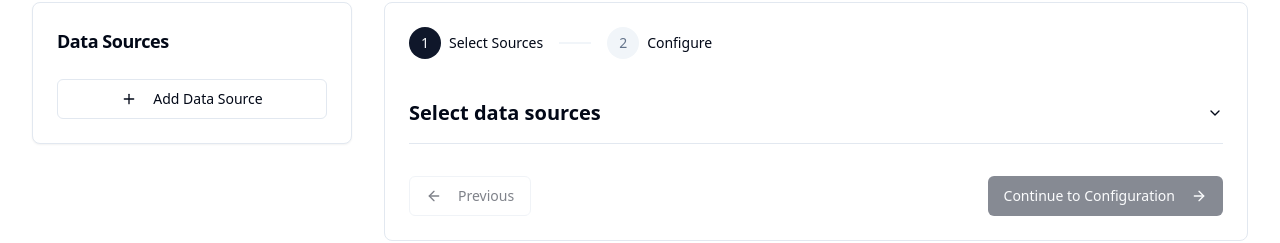
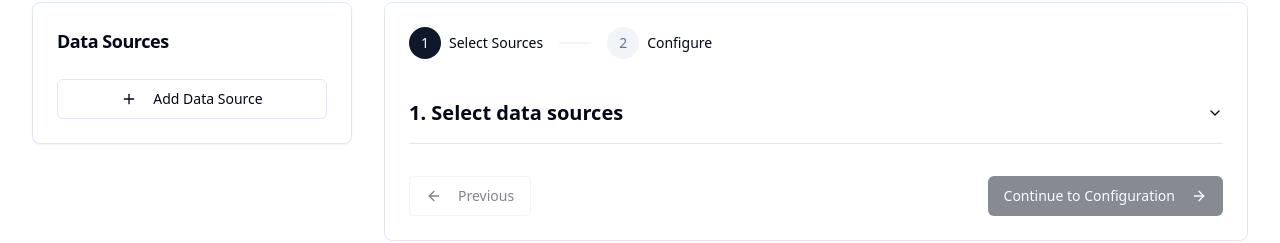
Before and after one commit to PsPasha23/data-nexus-setup, a React (Vite) app: page / in a window 1280 px wide. Shown: the part 130-373 px from the top of the page. Built offline with nearby package versions, Linux system fonts and the light colour scheme.

Commit message:
Add numbers to accordions
Add numbers to the accordions in Step 1 of the data source configuration.

```diff
--- a/src/components/wizard/steps/DataSourceSelection.tsx
+++ b/src/components/wizard/steps/DataSourceSelection.tsx
@@ -98,7 +98,7 @@ export function DataSourceSelection() {
       <Accordion type="single" collapsible className="space-y-4">
         <AccordionItem value="data-sources">
           <AccordionTrigger className="text-xl font-semibold">
-            Select data sources
+            1. Select data sources
           </AccordionTrigger>
           <AccordionContent>
             <div className="mb-6">
@@ -183,7 +183,7 @@ export function DataSourceSelection() {
         {requiresDataTypeSelection && (
           <AccordionItem value="data-type">
             <AccordionTrigger className="text-xl font-semibold">
-              Select Your Data Model
+              2. Select Your Data Model
             </AccordionTrigger>
             <AccordionContent>
               <div className="mb-4">
```
